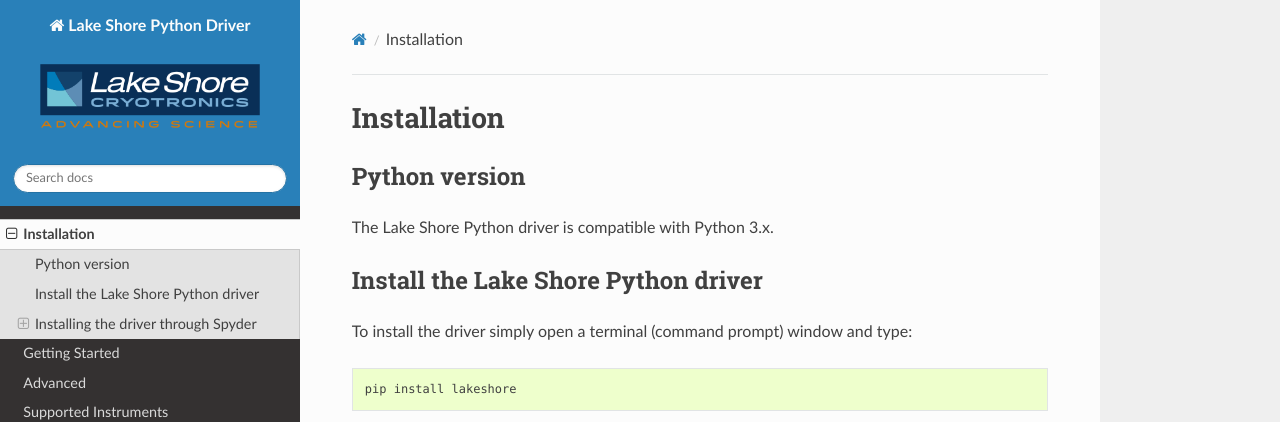
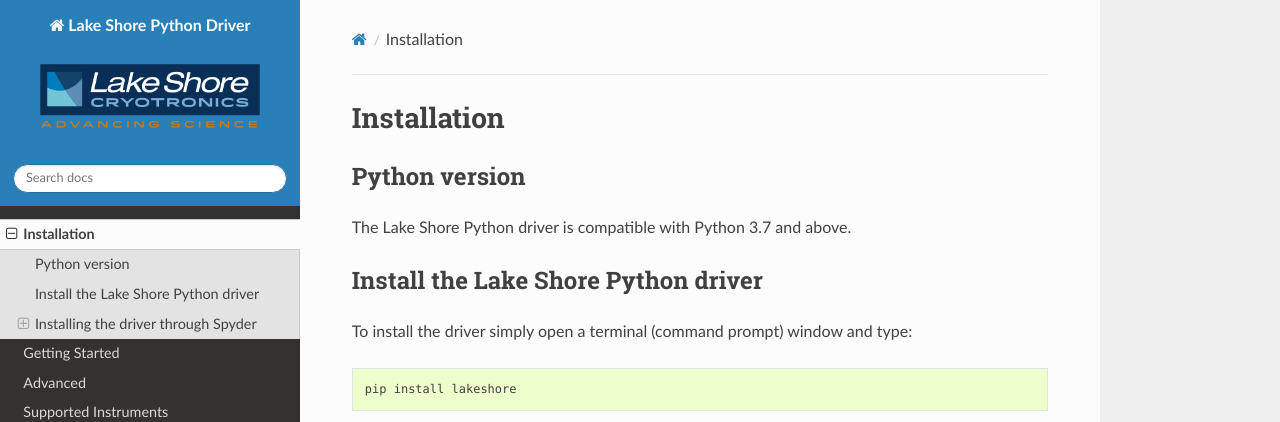
Before and after one commit to lakeshorecryotronics/python-driver, a Sphinx documentation site: the page built from docs/installation.rst, in a window 1280 px wide and 900 px high. Shown: the top 422 px of the window. Built offline with Sphinx 7.4.7 and the Read the Docs theme 2.0.0, drawn with Linux system fonts in a browser that asks for light colours.

Commit message:
Force python version to 3.7

```diff
--- a/docs/installation.rst
+++ b/docs/installation.rst
@@ -5,7 +5,7 @@
 
 Python version
 --------------
-The Lake Shore Python driver is compatible with Python 3.x.
+The Lake Shore Python driver is compatible with Python 3.7 and above.
 
 Install the Lake Shore Python driver
 ------------------------------------
--- a/setup.py
+++ b/setup.py
@@ -19,6 +19,7 @@
     long_description_content_type='text/markdown',
     packages=[r'lakeshore'],
     url='https://github.com/lakeshorecryotronics/python-driver',
+    python_requires='>=3.7',
     install_requires=['pyserial>=3.0',
                       'iso8601',
                       'packaging',
```
Also changed, not shown: README.md (+2 -0 lines).
